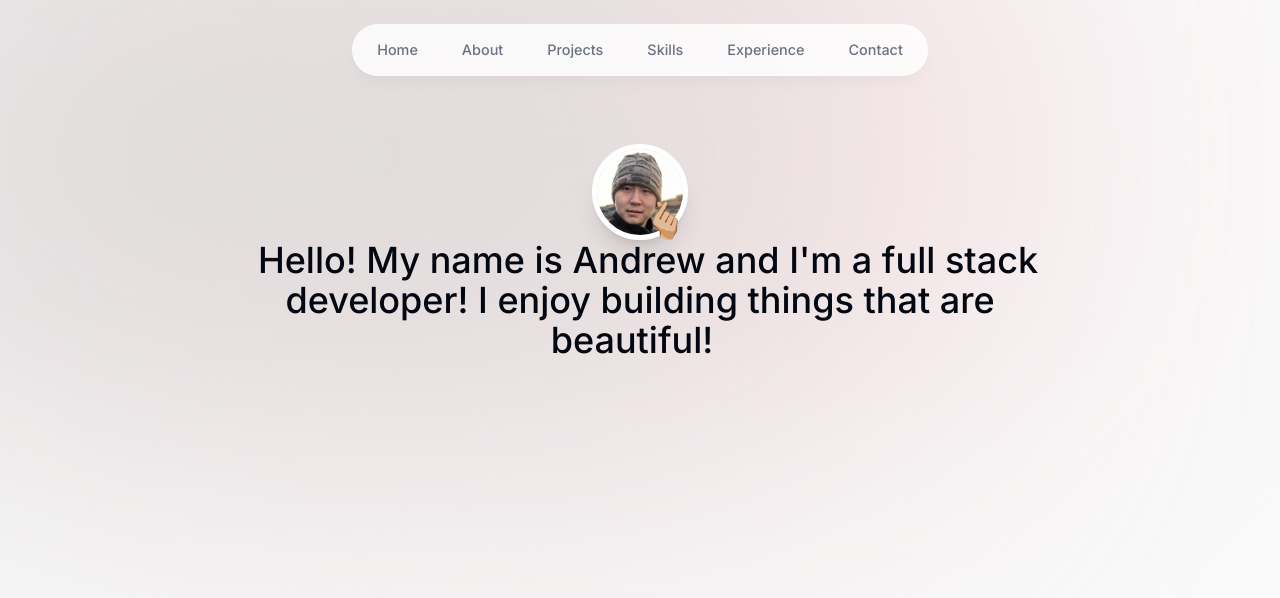
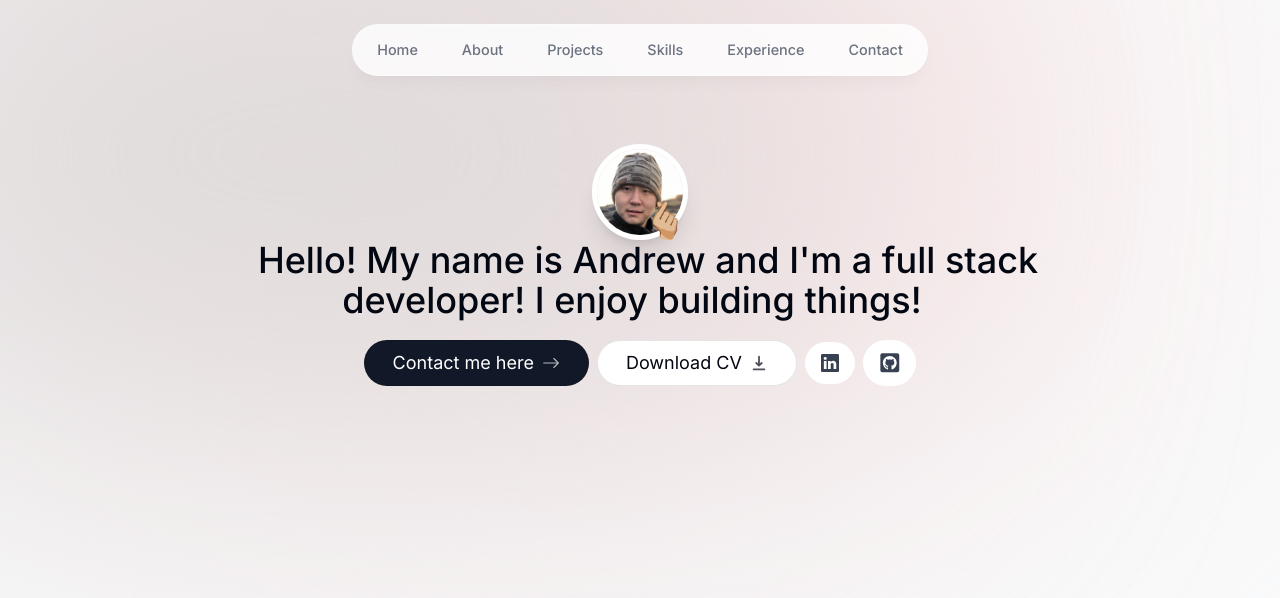
Before and after one commit to cisdell/personal_web_ver2, a Next.js app: page / in a window 1280 px wide. Shown: the top 598 px of the page. Built offline with nearby package versions, Linux system fonts and the light colour scheme.

Commit message:
button with effects and download works

```diff
--- a/components/intro.tsx
+++ b/components/intro.tsx
@@ -2,7 +2,11 @@
 import Image from "next/image";
 import React from "react";
 import { motion } from "framer-motion";
+import Link from "next/link";
 // import profilepic from "@/public/profilepic.jpg";
+import { BsArrowRight, BsLinkedin } from "react-icons/bs";
+import { HiDownload } from "react-icons/hi";
+import { FaGithubSquare } from "react-icons/fa";
 
 export default function Intro() {
   return (
@@ -41,12 +45,41 @@
           </motion.span>
         </div>
       </div>
-      <p>
-        <span className="mb-10 mt-4 px-4 text-2xl font-medium leading-[1.5] sm:text-4xl">
+      <motion.p initial={{ opacity: 0, y: 100 }} animate={{ opacity: 1, y: 0 }}>
+        <span className="mb-10 pb-10 mt-4 px-4 text-2xl font-medium leading-[1.5] sm:text-4xl">
           Hello! My name is Andrew and I'm a full stack developer! I enjoy
-          building things that are beautiful!
+          building things!
         </span>
-      </p>
+      </motion.p>
+
+      <motion.div
+        className="flex flex-col sm:flex-row justify-center items-center gap-2 pt-5 px-4 text-lg"
+        initial={{ opacity: 0, y: 100, scale: 0 }}
+        animate={{ opacity: 1, y: 0, scale: 1 }}
+        transition={{ delay: 0.1 }}
+      >
+        <Link
+          href="#contact"
+          className="group bg-gray-900 text-white px-7 py-2 flex items-center gap-2 rounded-full outline-none focus:scale-110 hover:scale-110 active:scale-105 transition border border-black/10"
+        >
+          Contact me here
+          <BsArrowRight className="opacity-70 group-hover:translate-x-3 transition" />
+        </Link>
+        <a
+          className="group bg-white px-7 py-2 flex items-center gap-2 rounded-full outline-none focus:scale-110 hover:scale-110 active:scale-105 cursor-pointer transition border border-black/10"
+          href="/CV.pdf"
+          download
+        >
+          Download CV
+          <HiDownload className="opacity-70 group-hover:translate-y-2 " />
+        </a>
+        <a className="bg-white px-4 py-3 text-gray-700 flex items-center gap-2 rounded-full">
+          <BsLinkedin />
+        </a>
+        <a className="bg-white px-4 py-3 text-gray-700 flex items-center gap-2 rounded-full text-[1.35rem]">
+          <FaGithubSquare />
+        </a>
+      </motion.div>
     </section>
   );
 }
```
Also changed, not shown: 1 other file (tests, documents, lock files or other folders).
